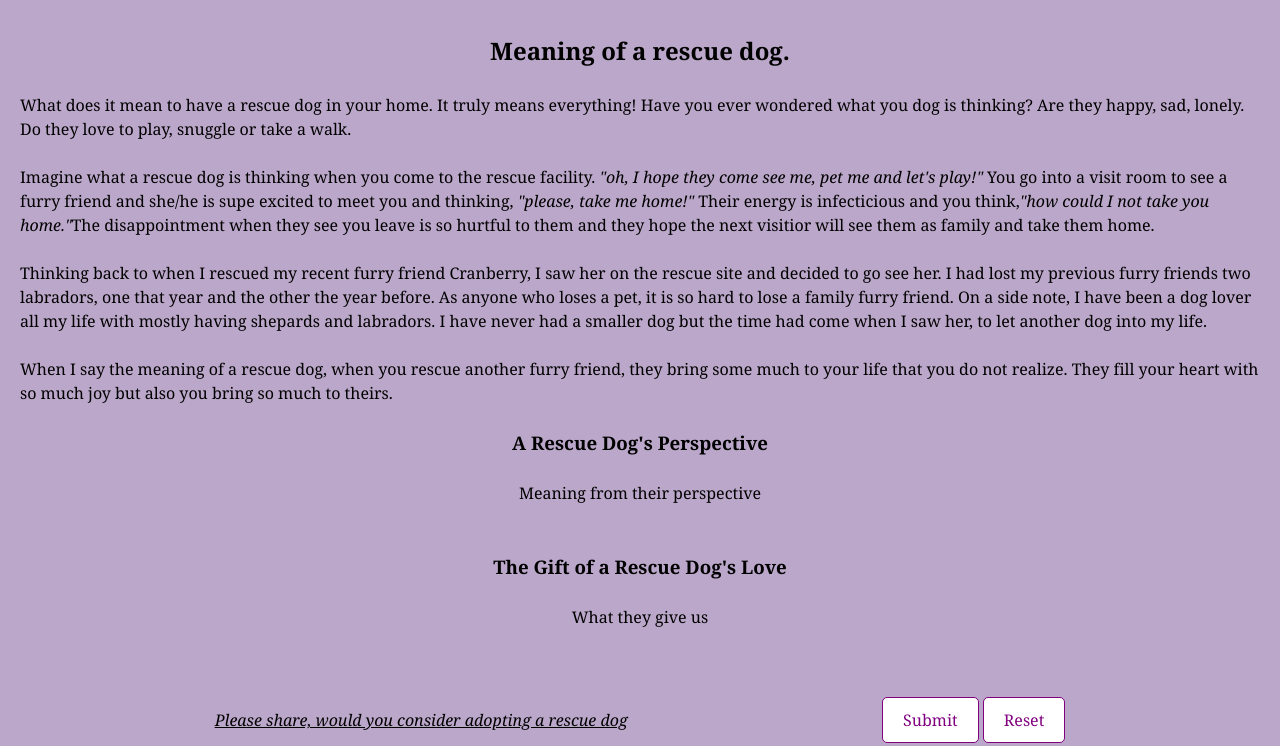
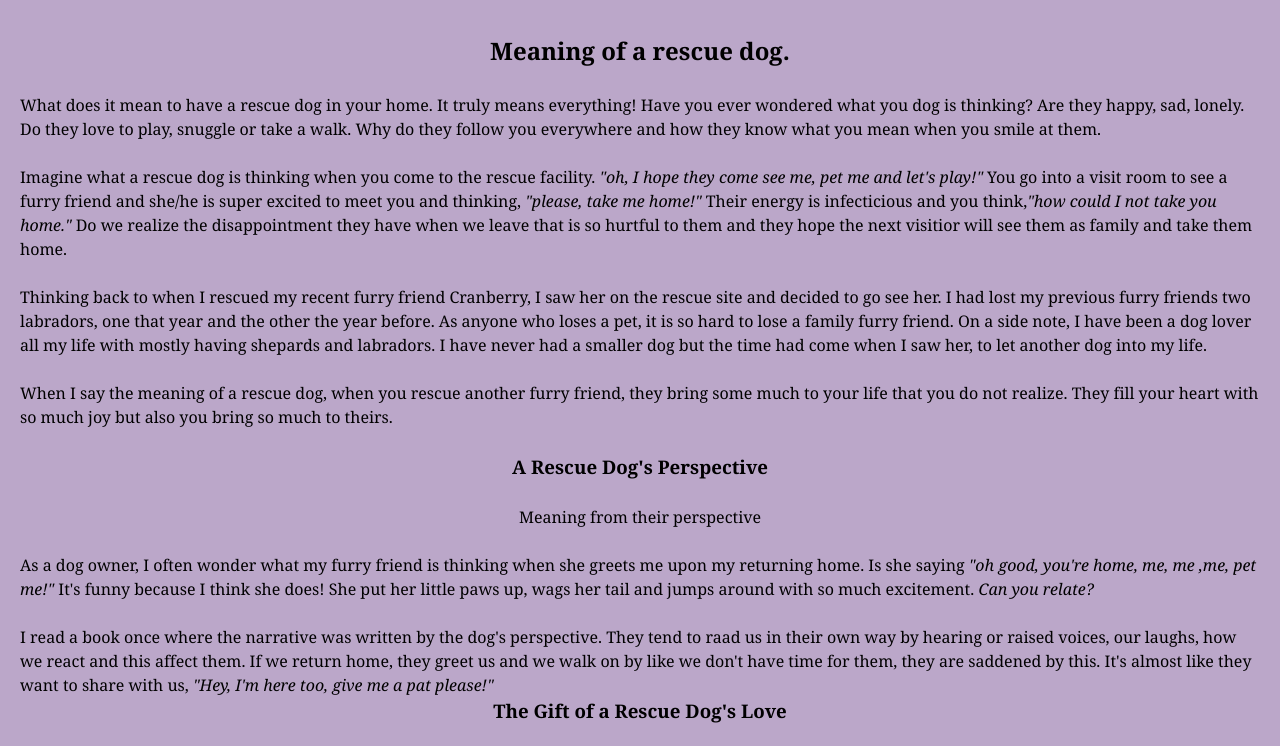
Before and after one commit to kkujawa3/rescue-dogs-and-popular-breeds, a website: page about.html in a window 1280 px wide. Shown: the part 370-1116 px from the top of the page. Drawn offline with Linux system fonts and the light colour scheme.

```diff
--- a/about.html
+++ b/about.html
@@ -22,13 +22,15 @@
        <h1>Furry Angels</h1><br>
 
        <h2>Meaning of a rescue dog.</h2><br>
-       <p>What does it mean to have a rescue dog in your home. It truly means everything! Have you ever wondered what you dog is thinking? Are they happy, sad, lonely. Do they love to play, snuggle or take a walk.</p> <br>
-       <p>Imagine what a rescue dog is thinking when you come to the rescue facility. <i>"oh, I hope they come see me, pet me and let's play!"</i> You go into a visit room to see a furry friend and she/he is supe excited to meet you and thinking, <i>"please, take me home!"</i> Their energy is infecticious and you think,<i>"how could I not take you home."</i>The disappointment when they see you leave is so hurtful to them and they hope the next visitior will see them as family and take them home.</p><br>
+       <p>What does it mean to have a rescue dog in your home. It truly means everything! Have you ever wondered what you dog is thinking? Are they happy, sad, lonely. Do they love to play, snuggle or take a walk. Why do they follow you everywhere and how they know what you mean when you smile at them.</p> <br>
+       <p>Imagine what a rescue dog is thinking when you come to the rescue facility. <i>"oh, I hope they come see me, pet me and let's play!"</i>  You go into a visit room to see a furry friend and she/he is super excited to meet you and thinking, <i>"please, take me home!"</i> Their energy is infecticious and you think,<i>"how could I not take you home."</i> Do we realize the disappointment they have when we leave that is so hurtful to them and they hope the next visitior will see them as family and take them home.</p><br>
        <p>Thinking back to when I rescued my recent furry friend Cranberry, I saw her on the rescue site and decided to go see her. I had lost my previous furry friends two labradors, one that year and the other the year before. As anyone who loses a pet, it is so hard to lose a family furry friend. On a side note, I have been a dog lover all my life with mostly having shepards and labradors. I have never had a smaller dog but the time had come when I saw her, to let another dog into my life.</p><br>
        <p>When I say the meaning of a rescue dog, when you rescue another furry friend, they bring some much to your life that you do not realize. They fill your heart with so much joy but also you bring so much to theirs.</p><br>
 
        <h3>A Rescue Dog's Perspective</h3><br>
-       <p>Meaning from their perspective</p><br><br>
+       <p>Meaning from their perspective</p><br>
+       <p>As a dog owner, I often wonder what my furry friend is thinking when she greets me upon my returning home. Is she saying <i>"oh good, you're home, me, me ,me, pet me!"</i> It's funny because I think she does! She put her little paws up, wags her tail and jumps around with so much excitement. <i>Can you relate?</i></p><br>
+       <p>I read a book once where the narrative was written by the dog's perspective. They tend to raad us in their own way by hearing or raised voices, our laughs, how we react and this affect them. If we return home, they greet us and we walk on by like we don't have time for them, they are saddened by this. It's almost like they want to share with us, <i>"Hey, I'm here too, give me a pat please!"</i></p>
 
        <h3>The Gift of a Rescue Dog's Love</h3><br>
        <p>What they give us</p><br><br>
--- a/css/style.css
+++ b/css/style.css
@@ -135,6 +135,11 @@
     font-family:Georgia, 'Times New Roman', Times, serif;
     border-radius: 10px;
     max-width: 800px;
+}
+
+input {
+    border: 1px solid purple;
+    background-color: white;
 }
 
 .user-message {
```
Also changed, not shown: index.html (+3 -3 lines), package.json (added, +19 -0 lines), 2 other files.
